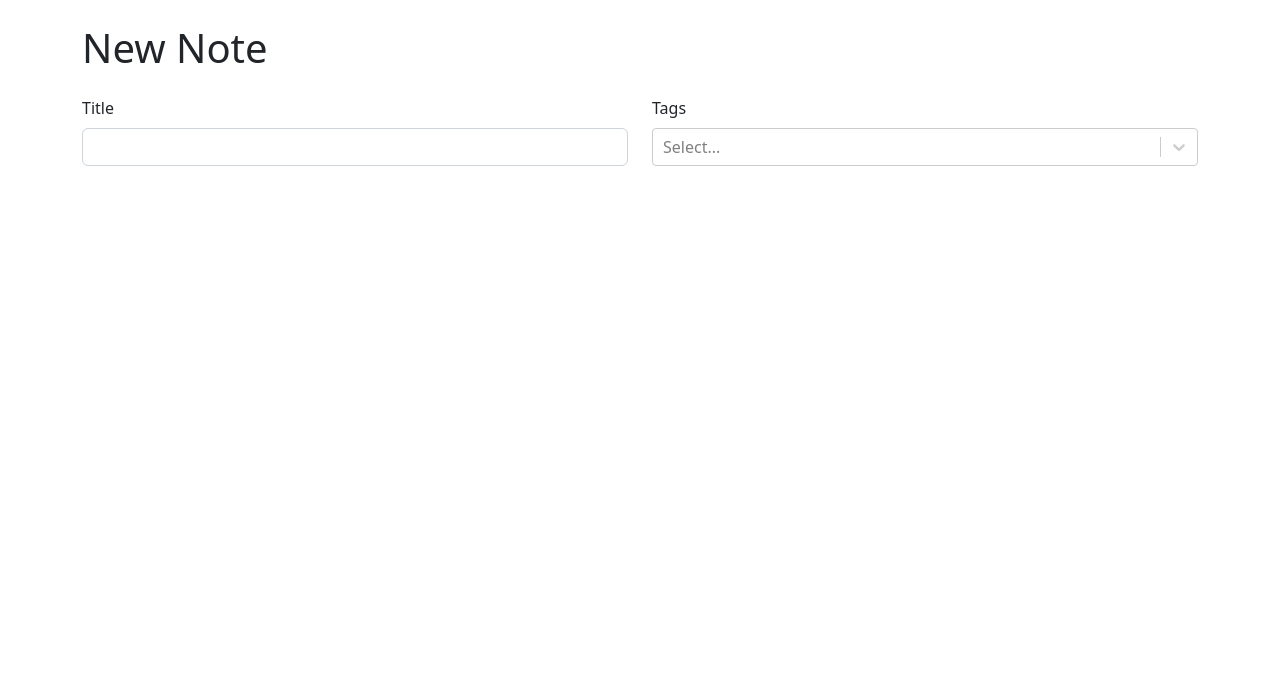
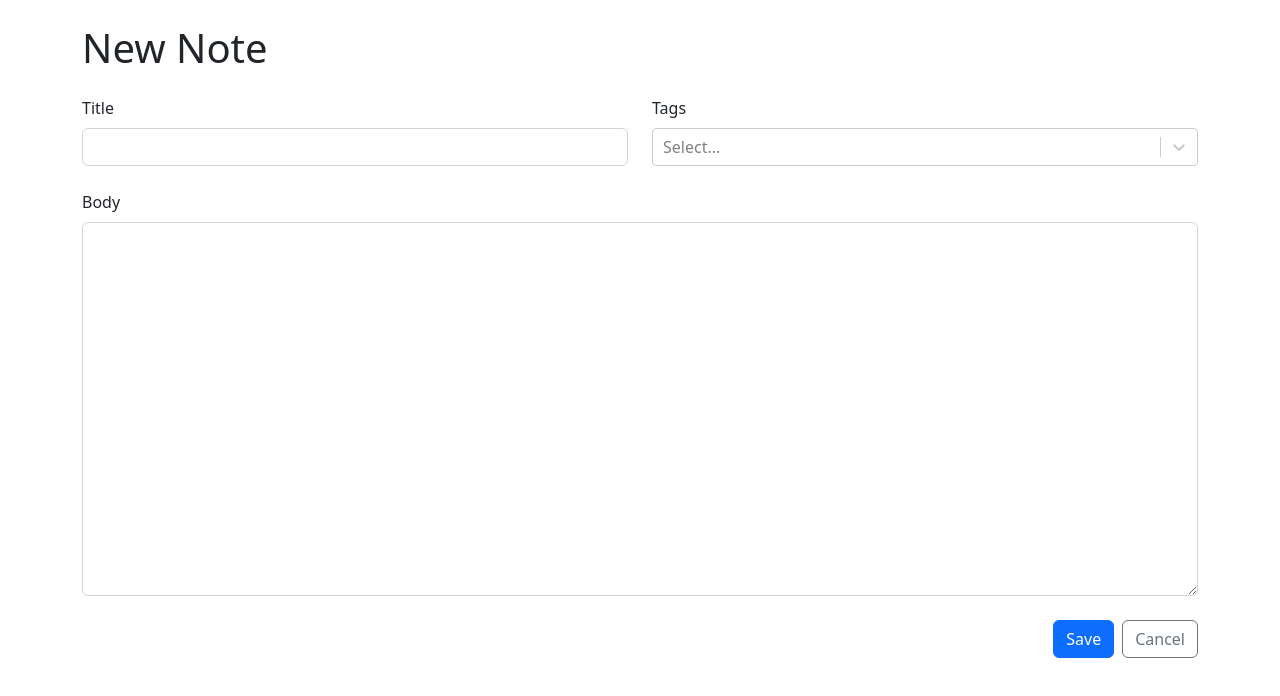
Before and after one commit to junzerokim/react-ts-note-app, a React (Vite) app: page /new in a window 1280 px wide. Shown: the top 696 px of the page. Built offline with nearby package versions, Linux system fonts and the light colour scheme.

Commit message:
Add: NoteForm

```diff
--- a/src/NoteForm.tsx
+++ b/src/NoteForm.tsx
@@ -1,15 +1,24 @@
-import { Col, Form, Row, Stack } from 'react-bootstrap';
+import { FormEvent, useRef } from 'react';
+import { Button, Col, Form, Row, Stack } from 'react-bootstrap';
+import { Link } from 'react-router-dom';
 import CrreatableReactSelect from 'react-select/creatable';
 
 export function NoteForm() {
+  const titleRef = useRef<HTMLInputElement>(null);
+  const markdownRef = useRef<HTMLTextAreaElement>(null);
+
+  function handleSubmit(e: FormEvent) {
+    e.preventDefault();
+  }
+
   return (
-    <Form>
+    <Form onSubmit={handleSubmit}>
       <Stack gap={4}>
         <Row>
           <Col>
             <Form.Group controlId="title">
               <Form.Label>Title</Form.Label>
-              <Form.Control required />
+              <Form.Control ref={titleRef} required />
             </Form.Group>
           </Col>
           <Col>
@@ -19,6 +28,20 @@ export function NoteForm() {
             </Form.Group>
           </Col>
         </Row>
+        <Form.Group controlId="markdown">
+          <Form.Label>Body</Form.Label>
+          <Form.Control required as="textarea" ref={markdownRef} rows={15} />
+        </Form.Group>
+        <Stack direction="horizontal" gap={2} className="justify-content-end">
+          <Button type="submit" variant="primary">
+            Save
+          </Button>
+          <Link to="/">
+            <Button type="button" variant="outline-secondary">
+              Cancel
+            </Button>
+          </Link>
+        </Stack>
       </Stack>
     </Form>
   );
```
